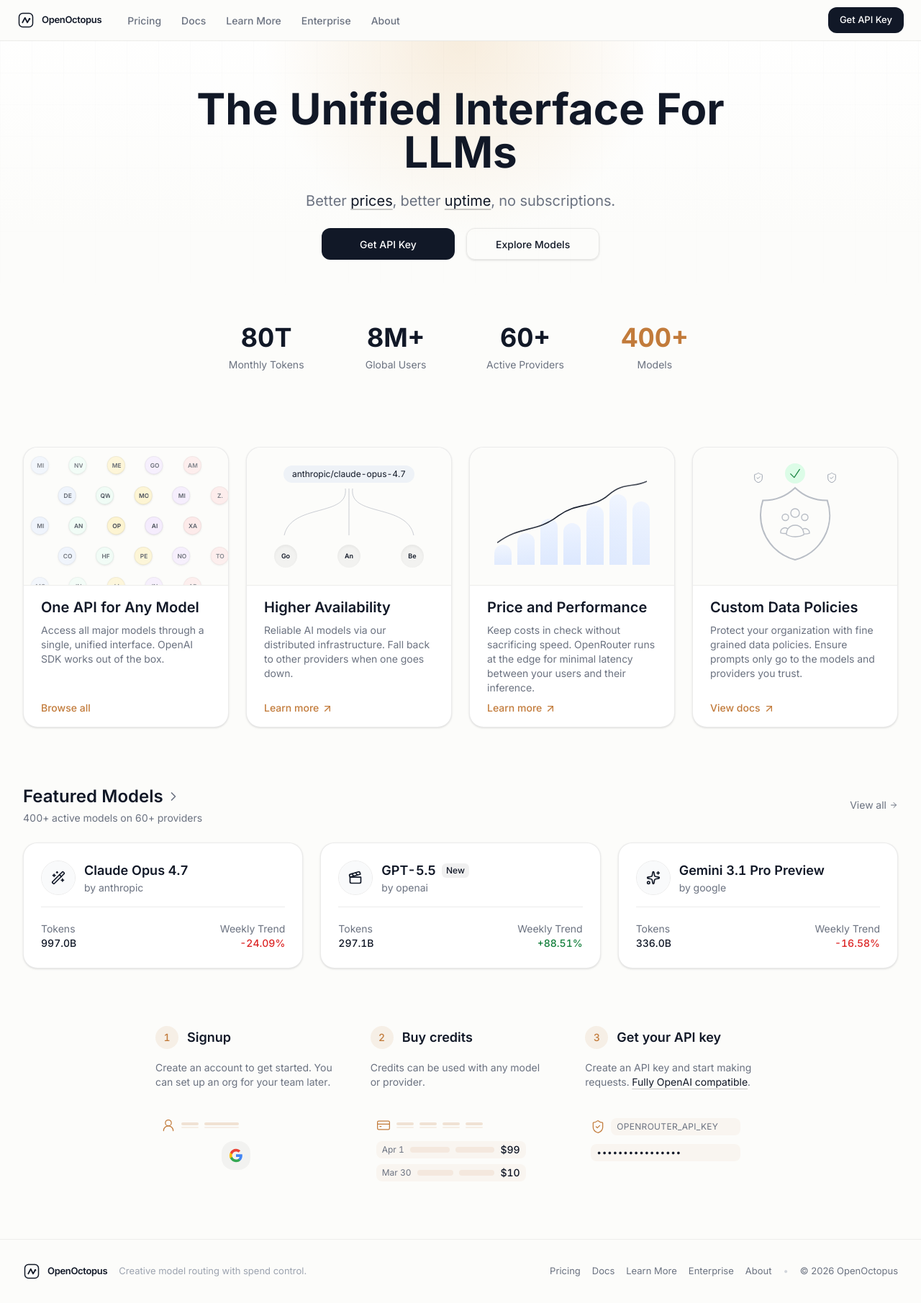
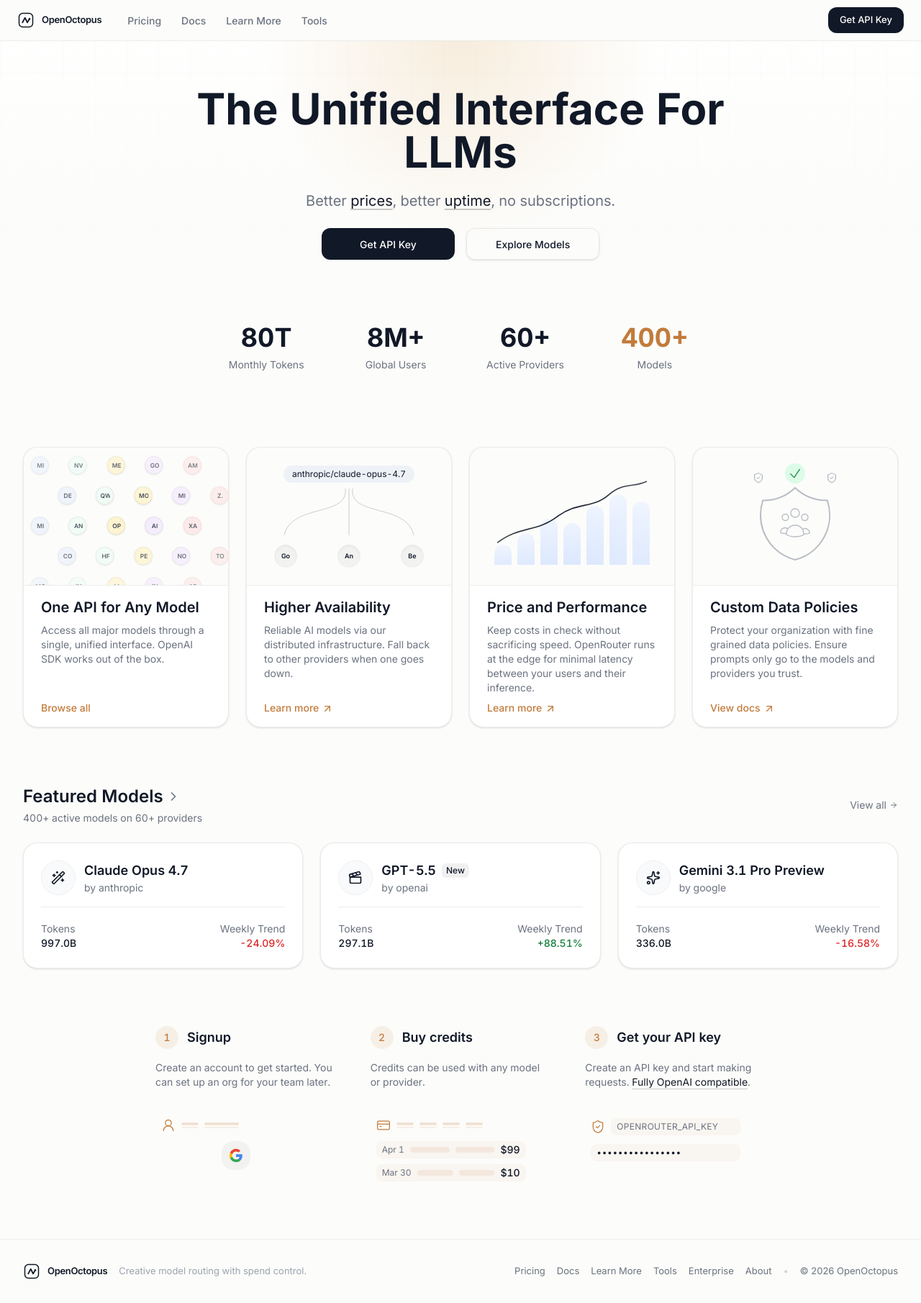
Before and after one commit to Joeyzzyy/openoctopus, a Next.js app: page / in a window 1280 px wide. Shown: the whole page at 72% size. Built offline with nearby package versions, Linux system fonts and the light colour scheme; no server answers.

Commit message:
Update header nav links and keep enterprise/about in footer only

```diff
--- a/src/app/page.tsx
+++ b/src/app/page.tsx
@@ -16,10 +16,18 @@
 import { Logo } from "@/components/layout/Logo";
 import { createClient } from "@/lib/supabase/server";
 
-const NAV_ITEMS = [
+const HEADER_NAV_ITEMS = [
   { label: "Pricing", href: "/pricing" },
   { label: "Docs", href: "/docs" },
-  { label: "Learn More", href: "/topics" },
+  { label: "Learn More", href: "/resource" },
+  { label: "Tools", href: "/tools" },
+];
+
+const FOOTER_NAV_ITEMS = [
+  { label: "Pricing", href: "/pricing" },
+  { label: "Docs", href: "/docs" },
+  { label: "Learn More", href: "/resource" },
+  { label: "Tools", href: "/tools" },
   { label: "Enterprise", href: "/enterprise" },
   { label: "About", href: "/about" },
 ];
@@ -169,7 +177,7 @@
             </Link>
 
             <nav className="ml-4 hidden items-center gap-1 lg:flex">
-              {NAV_ITEMS.map((item) => (
+              {HEADER_NAV_ITEMS.map((item) => (
                 <Link
                   key={item.label}
                   href={item.href}
@@ -325,7 +333,7 @@
           </div>
 
           <div className="flex flex-wrap items-center gap-4 text-[13px] text-[#6B7280]">
-            {NAV_ITEMS.map((item) => (
+            {FOOTER_NAV_ITEMS.map((item) => (
               <Link key={item.label} href={item.href} className="transition-colors hover:text-[#111827]">
                 {item.label}
               </Link>
--- a/src/components/marketing/site-chrome.tsx
+++ b/src/components/marketing/site-chrome.tsx
@@ -1,10 +1,18 @@
 import Link from "next/link";
 import { Logo } from "@/components/layout/Logo";
 
-const NAV_ITEMS = [
+const HEADER_NAV_ITEMS = [
   { label: "Pricing", href: "/pricing" },
   { label: "Docs", href: "/docs" },
-  { label: "Learn More", href: "/topics" },
+  { label: "Learn More", href: "/resource" },
+  { label: "Tools", href: "/tools" },
+];
+
+const FOOTER_NAV_ITEMS = [
+  { label: "Pricing", href: "/pricing" },
+  { label: "Docs", href: "/docs" },
+  { label: "Learn More", href: "/resource" },
+  { label: "Tools", href: "/tools" },
   { label: "Enterprise", href: "/enterprise" },
   { label: "About", href: "/about" },
 ];
@@ -28,7 +36,7 @@
           </Link>
 
           <nav className="ml-5 hidden items-center gap-1 lg:flex">
-            {NAV_ITEMS.map((item) => (
+            {HEADER_NAV_ITEMS.map((item) => (
               <Link
                 key={item.label}
                 href={item.href}
@@ -70,7 +78,7 @@
         </div>
 
         <div className="flex flex-wrap items-center gap-4 text-[13px] text-[#6B7280]">
-          {NAV_ITEMS.map((item) => (
+          {FOOTER_NAV_ITEMS.map((item) => (
             <Link key={item.label} href={item.href} className="transition-colors hover:text-[#111827]">
               {item.label}
             </Link>
```
